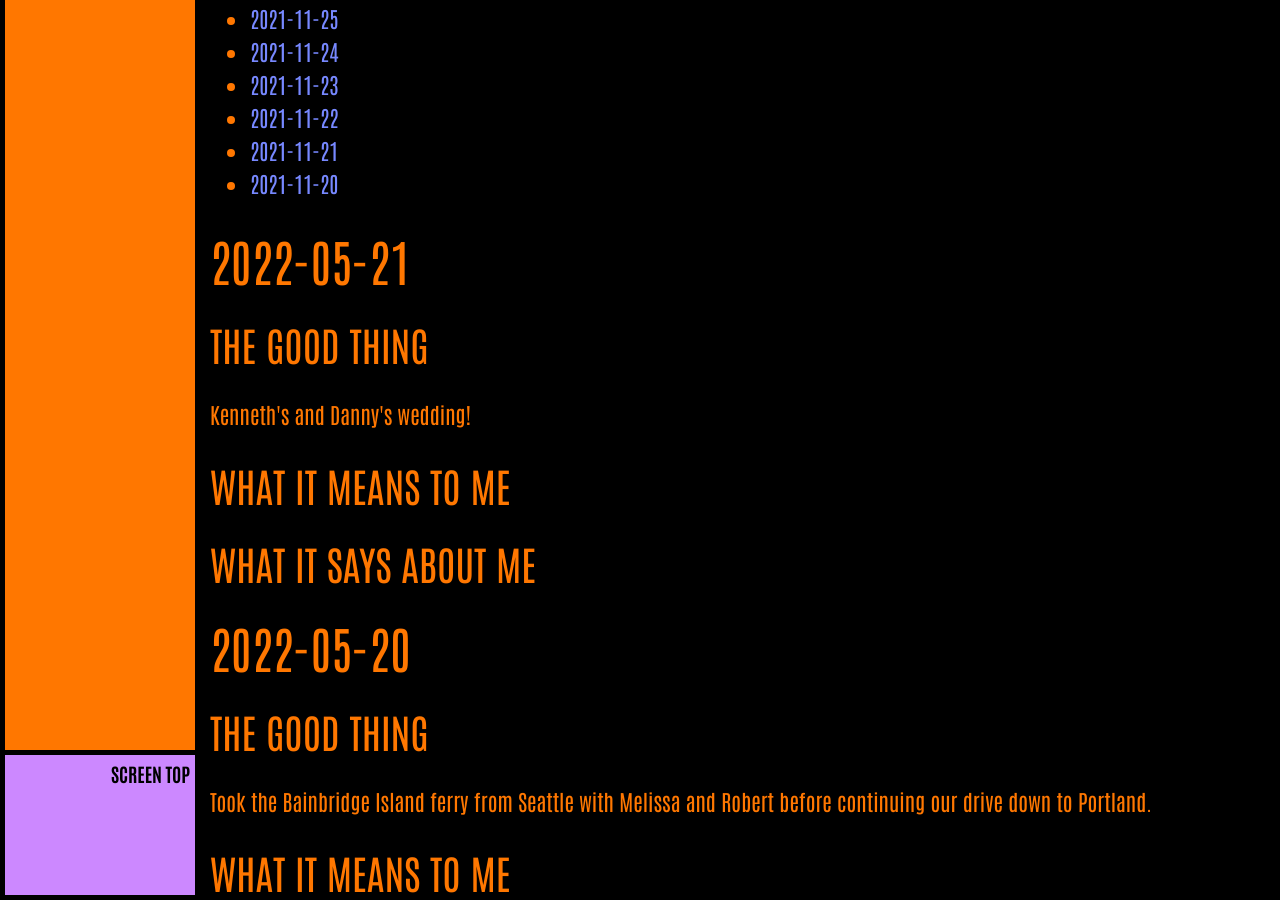
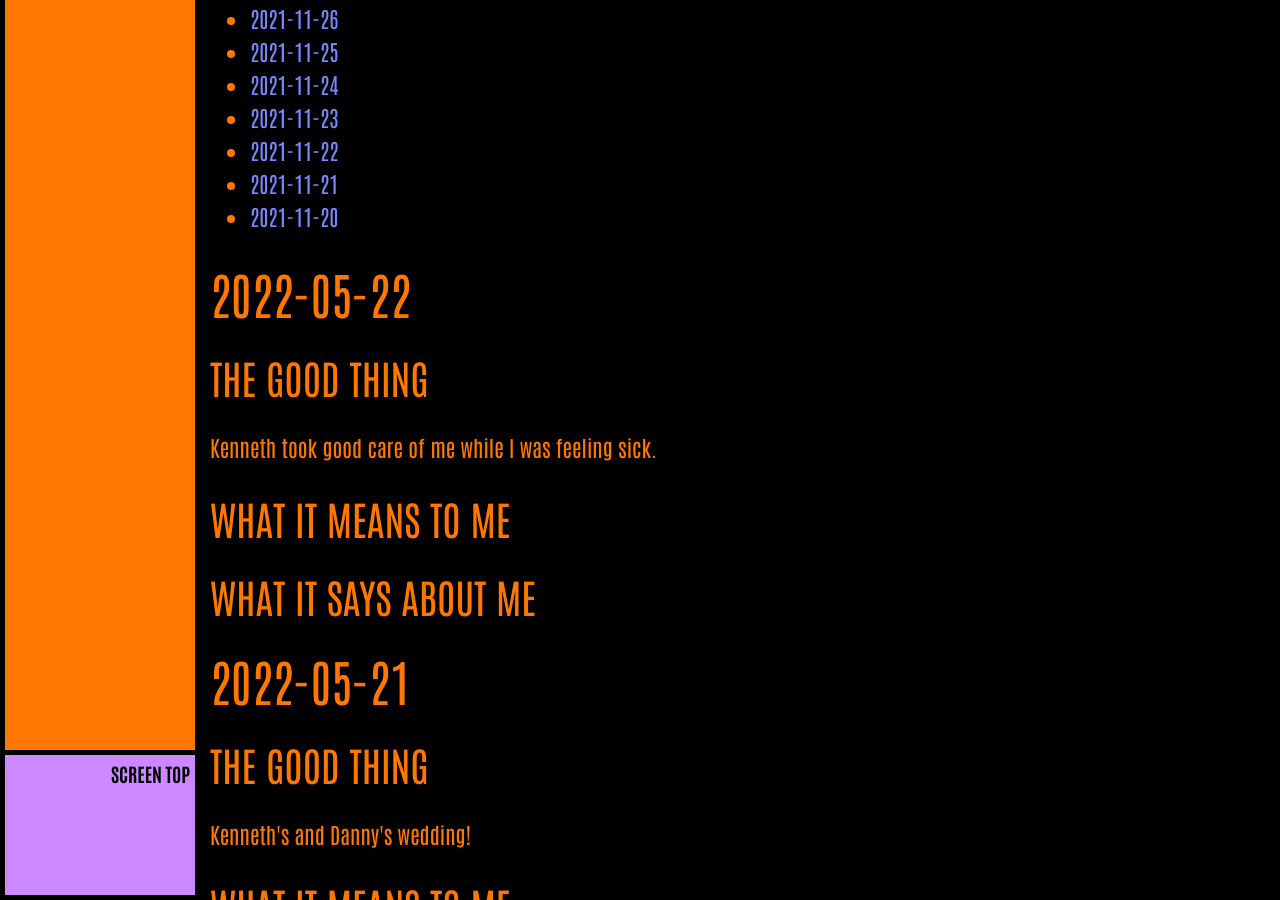
Before and after one commit to ArthurZey/arthurzey.github.io, a Jekyll site: the page built from _pages/one-good-thing.md, in a window 1280 px wide and 900 px high, scrolled down 3949 px. Built offline with Jekyll 4.4.1, drawn with Linux system fonts in a browser that asks for light colours; some of the changed text lies outside the part shown.

Commit message:
added stub for 2022-05-22

```diff
--- a/_pages/one-good-thing.md
+++ b/_pages/one-good-thing.md
@@ -12,6 +12,15 @@
 * TOC
 {:toc}
 {::options toc_levels="2" /}
+
+## 2022-05-22
+### The Good Thing
+Kenneth took good care of me while I was feeling sick.
+### What It Means to Me
+
+### What It Says about Me
+
+
 
 ## 2022-05-21
 ### The Good Thing
```
Also changed, not shown: other parts of _pages/one-good-thing.md (+1 -1 lines).
